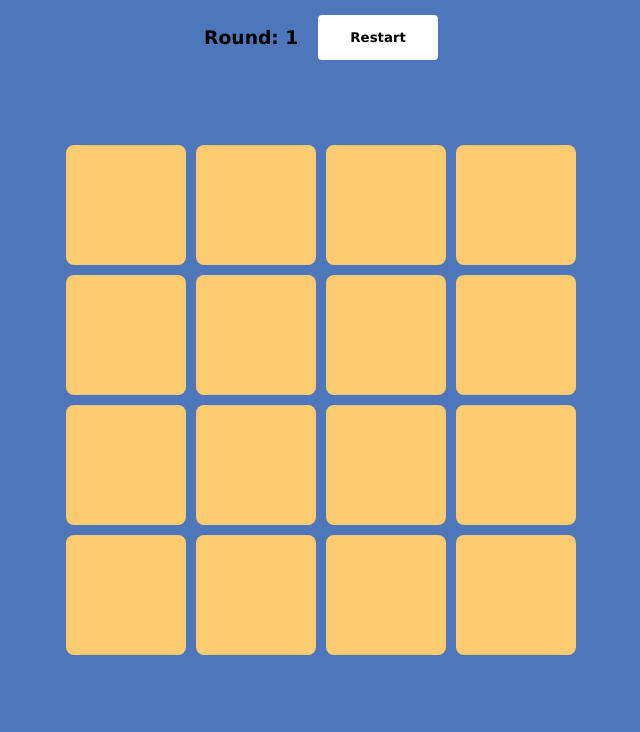
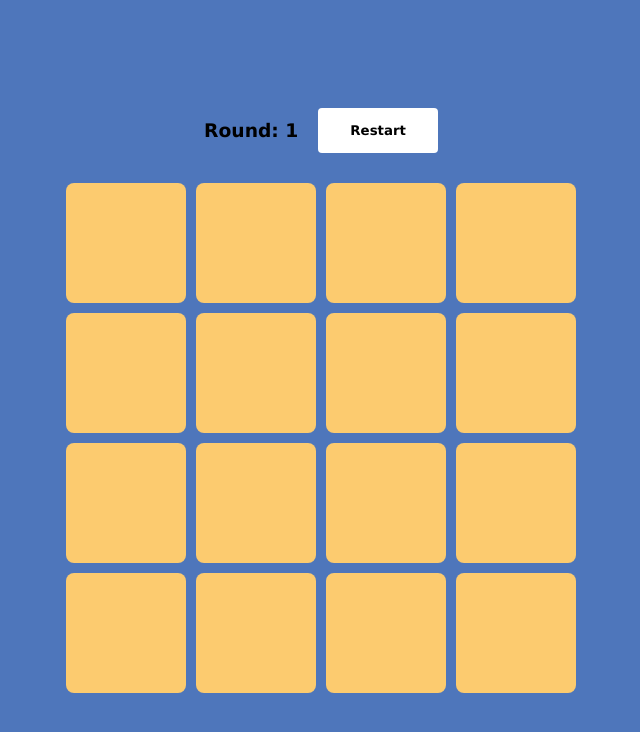
Before and after one commit to KEK-W8/memory-game, a React (Create React App) app: page / in a window 1280 px wide. Shown: the top 732 px of the page, without its empty margins (319-959 px from the left). Built offline with nearby package versions, Linux system fonts and the light colour scheme.

Commit message:
Minor style changes

```diff
--- a/src/scss/components/Header.scss
+++ b/src/scss/components/Header.scss
@@ -2,12 +2,10 @@
 
 .header {
   width: 100%;
-  position: absolute;
-  top: 0;
   display: flex;
   justify-content: center;
   align-items: center;
-  margin-top: rem(15px);
+  margin-bottom: rem(30px);
   z-index: 1;
   .button {
     background-color: $white;
--- a/src/scss/styles.scss
+++ b/src/scss/styles.scss
@@ -7,9 +7,10 @@
   width: 100%;
   height: 100vh;
   min-width: rem(590px);
-  min-height: rem(550px);
+  min-height: rem(630px);
   display: flex;
   flex-direction: column;
   align-items: center;
   justify-content: center;
+  padding: rem(15px);
 }
```
